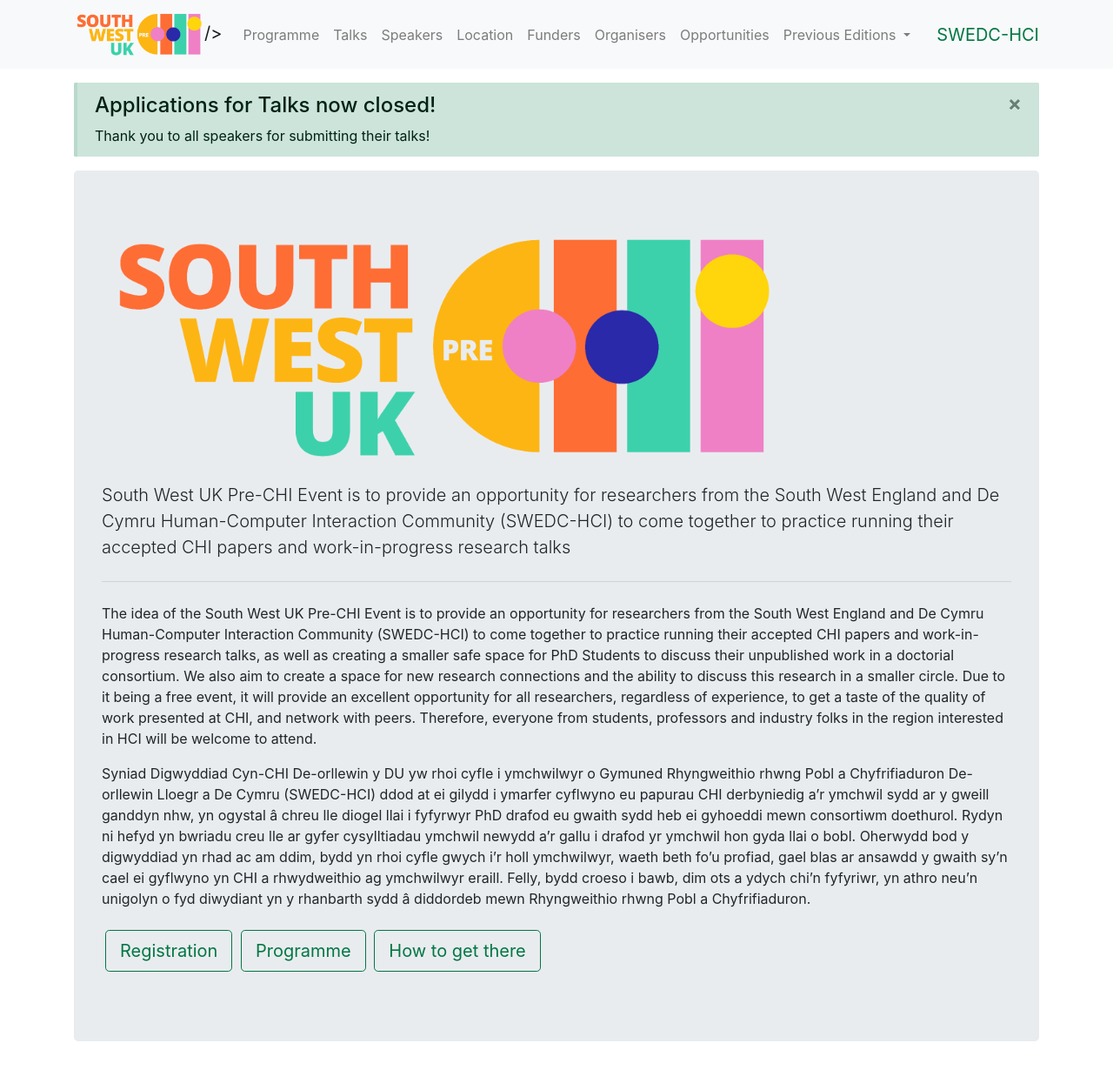
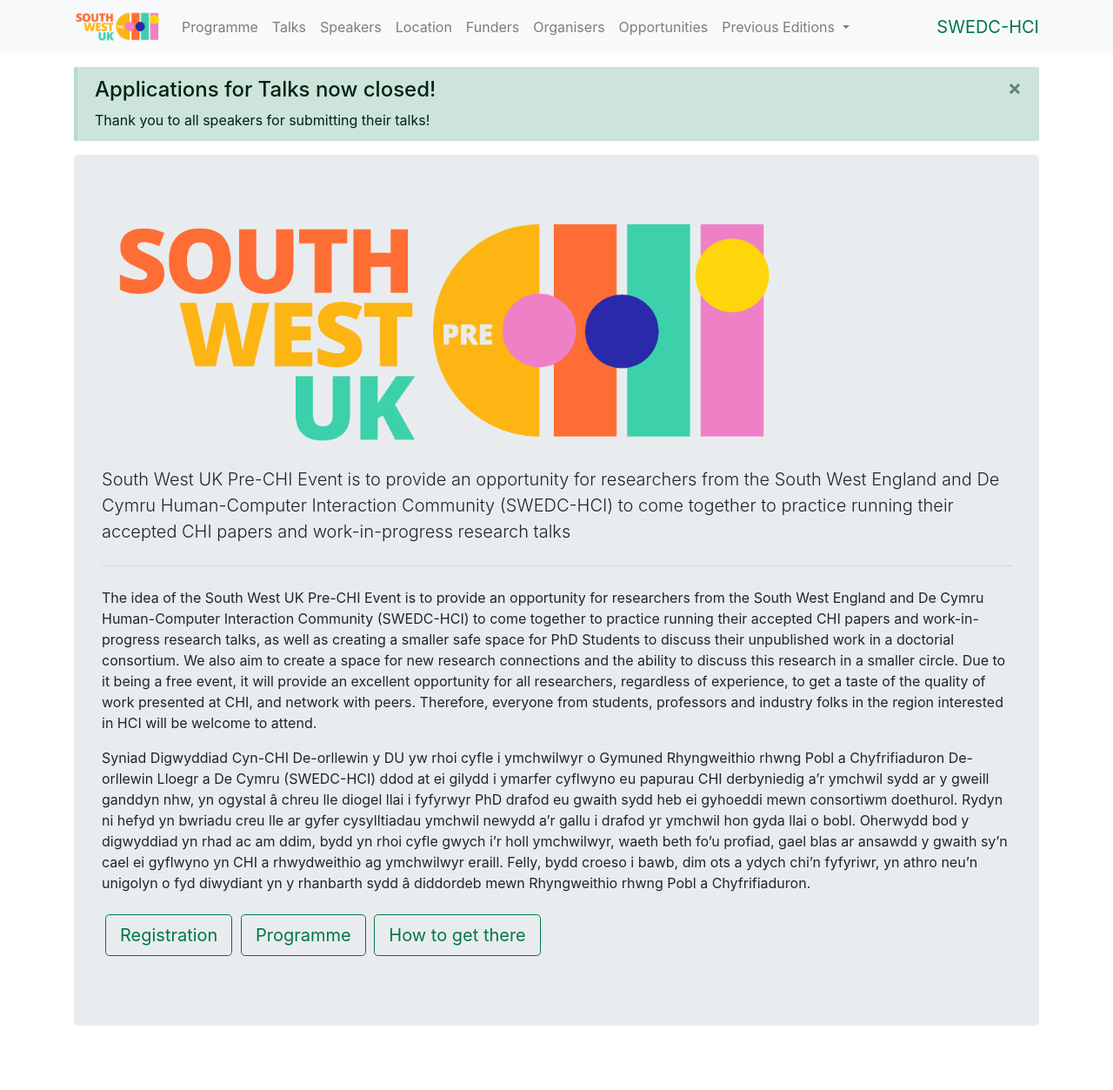
Before and after one commit to South-West-UK-Pre-CHI/South-West-UK-Pre-CHI.github.io, a Jekyll site: the page built from index.md, in a window 1280 px wide. Shown: the whole page at 87% size. Built offline with Jekyll 4.4.1, drawn with Linux system fonts in a browser that asks for light colours.

Commit message:
Added small logo to navbar

```diff
--- a/_includes/partials/navbar.html
+++ b/_includes/partials/navbar.html
@@ -2,7 +2,7 @@
   <div class="container">
 
     <a class="navbar-brand" href="{{ site.baseurl }}/">
-      <img src="/assets/images/logo.png" alt="Site Logo" style="max-width: 150px; height: auto;" />/>
+      <img src="/assets/images/logo_small.png" alt="Site Logo" style="max-width: 100px; height: auto;" />
     </a>
 
     <button class="navbar-toggler" type="button" data-toggle="collapse" data-target="#navbarSupportedContent" aria-controls="navbarSupportedContent" aria-expanded="false" aria-label="Toggle navigation">
```
Also changed, not shown: assets/images/logo_small.png (added).
